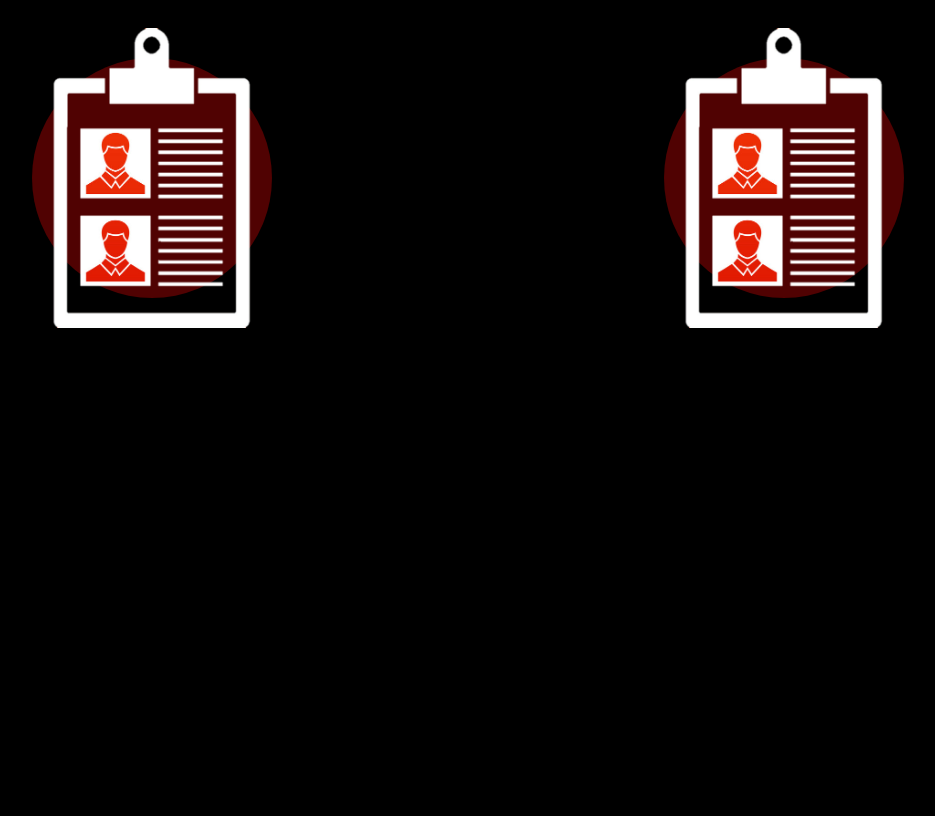
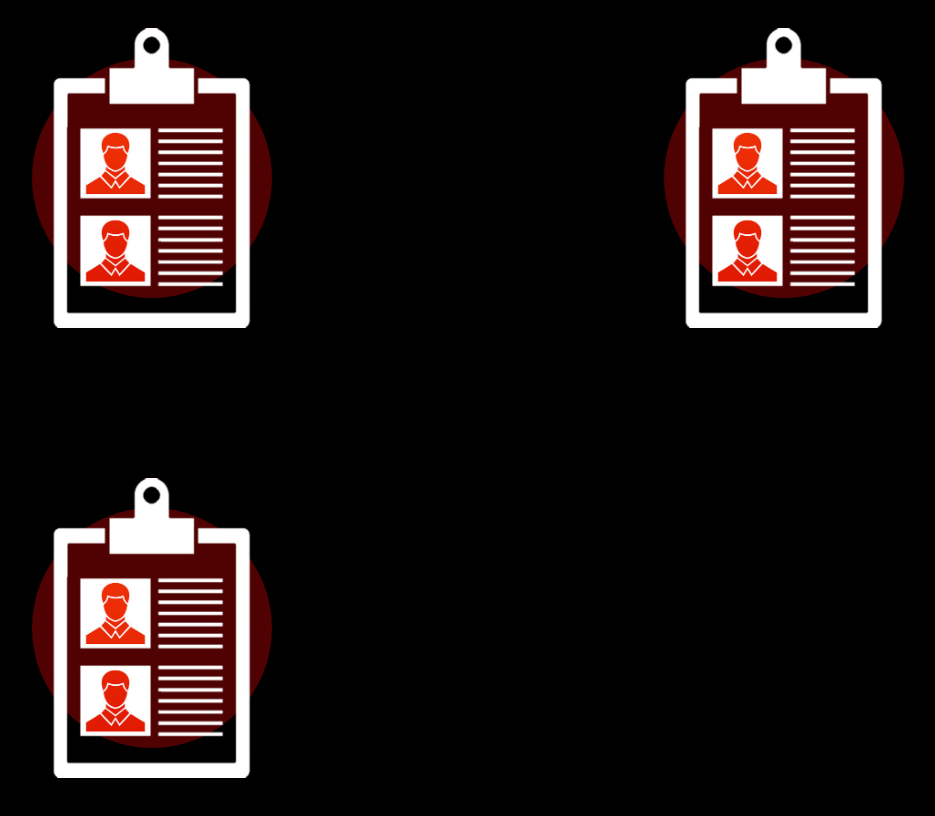
Before and after one commit to apwow/Read-the-world, a plain HTML site: page index.html in a window 1280 px wide. Shown: the part 290-1106 px from the top of the page, without its empty margins (172-1107 px from the left). Before the commit the page ends 800 px from the top, so only its background shows below. Drawn offline with Linux system fonts and the light colour scheme.

Commit message:
add divs

```diff
--- a/index.html
+++ b/index.html
@@ -52,9 +52,21 @@
                 </div>
               </div>
           </div>
-      </div>
+          <div class="ico-3">
+            <div class="icons-3">
+                <div class="ci-icons-3">
+                    <div class="content-3">
+                        <h2>Countries</h2>
+                        <p>Learn about the most important events that occurred in the countries of the world. Have fun</p>
+                        <a href="#">Countries</a>
+                    </div>
+                  <img src="cv.png">
+                </div>
+            </div>
+          </div>
+         </div>
 
 
-    </div>
+     </div>
   </body>
 </html>
--- a/style.css
+++ b/style.css
@@ -61,17 +61,18 @@ body {
   padding-top: 10px;
 }
 .container {
-  display: flex;
-  justify-content: space-around;
+  display: grid;
+  grid-template-columns: 1fr 1fr;
+  grid-template-rows: 1fr 1fr 1fr ;
 }
 .ico,
-.ico-2 {
+.ico-2 ,.ico-3{
   display: flex;
   justify-content: space-around;
   align-items: center;
 }
 .icons,
-.icons-2 {
+.icons-2,.icons-3 {
   position: relative;
   width: 600px;
   height: 350px;
@@ -82,7 +83,8 @@ body {
   transition: 0.5s;
 }
 .ci-icons,
-.ci-icons-2 {
+.ci-icons-2 ,
+.ci-icons-3{
   position: absolute;
   top: 0;
   left: 0;
@@ -92,7 +94,8 @@ body {
   border-radius: 20px;
 }
 .ci-icons:before,
-.ci-icons-2:before {
+.ci-icons-2:before,
+.ci-icons-3:before {
   content: "";
   position: absolute;
   top: 0;
@@ -104,13 +107,15 @@ body {
   clip-path: circle(120px at center);
 }
 .ci-icons:hover:before,
-.ci-icons-2:hover:before {
+.ci-icons-2:hover:before,
+.ci-icons-3:hover:before {
   clip-path: circle(400px at center);
   background-color: rgb(80, 2, 2);
   border-radius: 20px;
 }
 .icons img,
-.icons-2 img {
+.icons-2 img,
+.icons-3 img {
   position: absolute;
   top: 50%;
   left: 50%;
@@ -120,16 +125,19 @@ body {
   transition: 0.5s;
 }
 .ci-icons:hover img,
-.ci-icons-2:hover img {
+.ci-icons-2:hover img,
+.ci-icons-3:hover img {
   left: 80%;
   height: 220px;
 }
 .ico,
-.ico-2 {
+.ico-2,
+.ico-3 {
   padding-top: 100px;
 }
 .content,
-.content-2 {
+.content-2,
+.content-3 {
   color: rgb(255, 255, 255);
   position: relative;
   width: 50%;
@@ -141,7 +149,8 @@ body {
 }
 
 .ci-icons:hover .content,
-.ci-icons-2:hover .content-2 {
+.ci-icons-2:hover .content-2,
+.ci-icons-3:hover .content-3 {
   left: 0;
   opacity: 1;
   visibility: visible;
```
